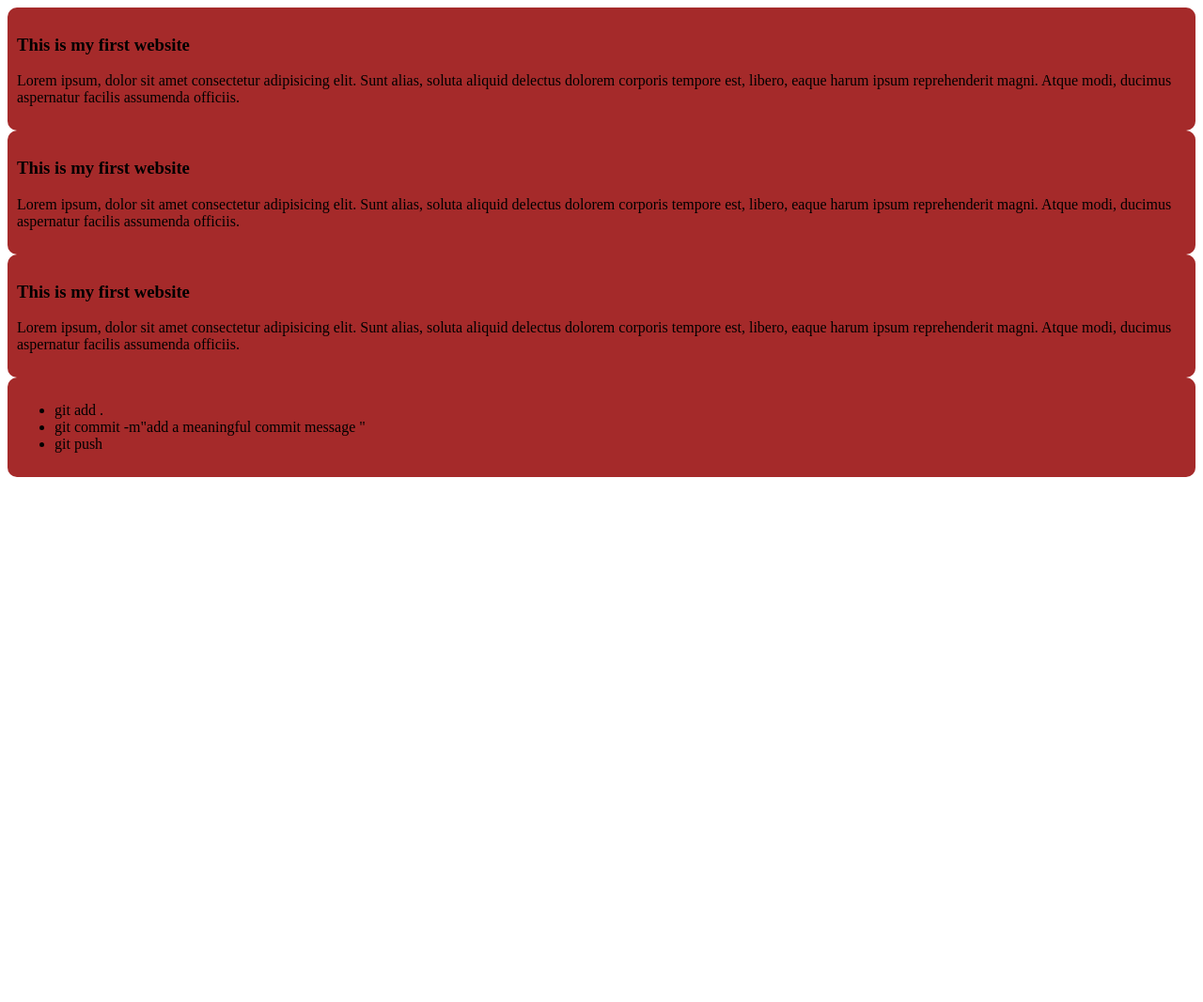
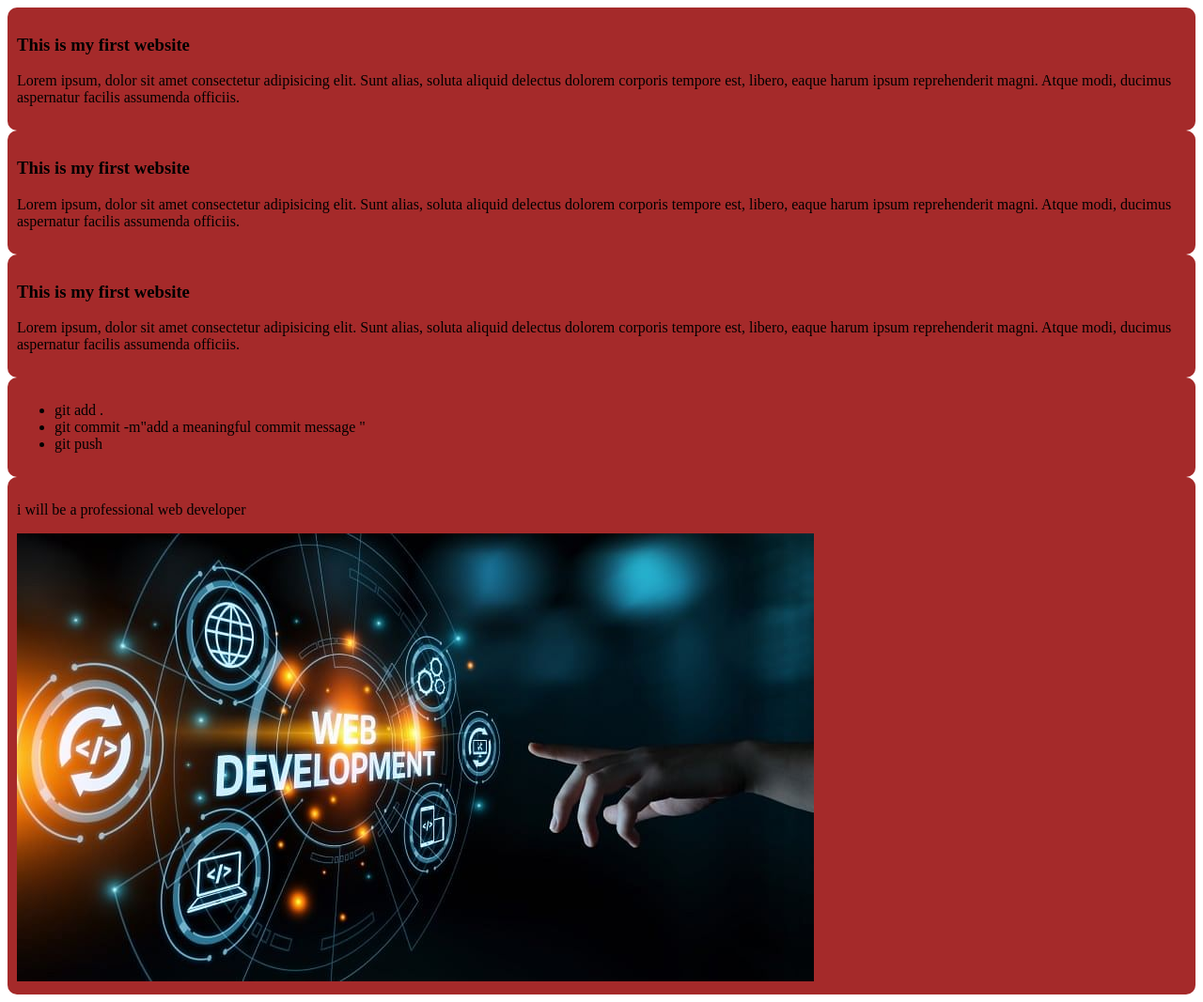
Before and after one commit to saifullahalkhalid/my-simple-website, a plain HTML site: page index.html in a window 1280 px wide. Shown: the whole page at 94% size. Before the commit the page ends 800 px from the top, so only its background shows below. Drawn offline with Linux system fonts and the light colour scheme.

Commit message:
added the code

```diff
--- a/index.html
+++ b/index.html
@@ -41,7 +41,10 @@
 
 
    </div>
+   <div>
+   <p>i will be a professional web developer</p>
+   <img src="web.jpg" alt="">
 
-
+</div>
 </body>
 </html>
```
Also changed, not shown: web.jpg (added).
